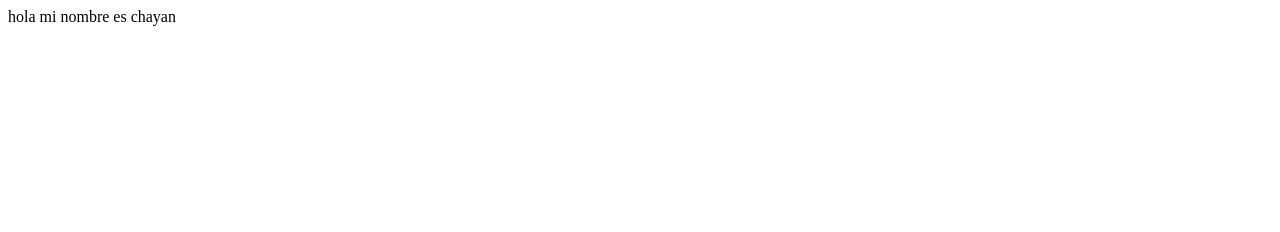
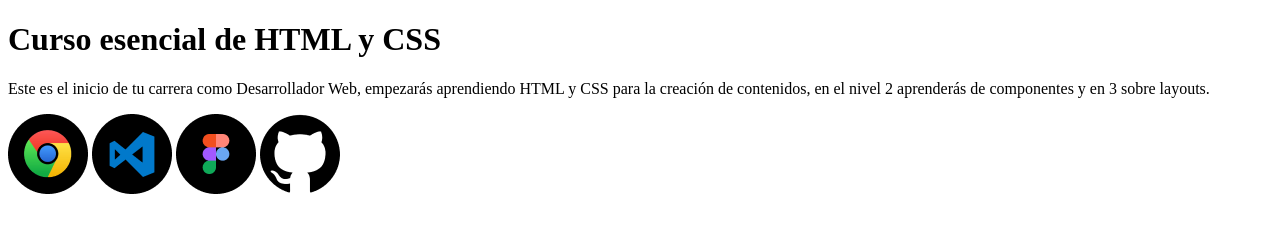
Before and after one commit to Chayan17/curso-esencial-html-css, a plain HTML site: page index.html in a window 1280 px wide. Drawn offline with Linux system fonts and the light colour scheme.

Commit message:
Hemos agregado las imágenes al proyecto

```diff
--- a/index.html
+++ b/index.html
@@ -1,12 +1,21 @@
 <!DOCTYPE html>
-<html lang="en">
+<html lang="es">
   <head>
     <meta charset="UTF-8">
     <meta http-equiv="X-UA-Compatible" content="IE=edge">
     <meta name="viewport" content="width=device-width, initial-scale=1.0">
-  <title>Document</title>
+    <title>El Blog de Cheo</title>
   </head>
 <body>
-  hola mi nombre es chayan
-</body>
+    <h1>
+      Curso esencial de HTML y CSS
+    </h1>
+    <p>
+      Este es el inicio de tu carrera como Desarrollador Web, empezarás aprendiendo HTML y CSS para la creación de contenidos,
+      en el nivel 2 aprenderás de componentes y en 3 sobre layouts.
+    </p>
+    <img src="images/google-chrome.png.png" alt="Logo Google Chrome" title="Logo Google Chrome">
+    <img src="images/visual-studio-code.png.png" alt="Logo Editor Visual Studio Code" title="Logo Editor Visual Studio Code">
+    <img src="images/Figma.png.png" alt="Logo figma" title="Logo Figma">
+    <img src="images/github.png.png" alt="Logo Github" title="Logo Github">
   </html>
```
Also changed, not shown: Images/Figma.png.png (added), Images/github.png.png (added), Images/google-chrome.png.png (added), Images/visual-studio-code.png.png (added). Lines whose indentation alone changed are shown as unchanged.
